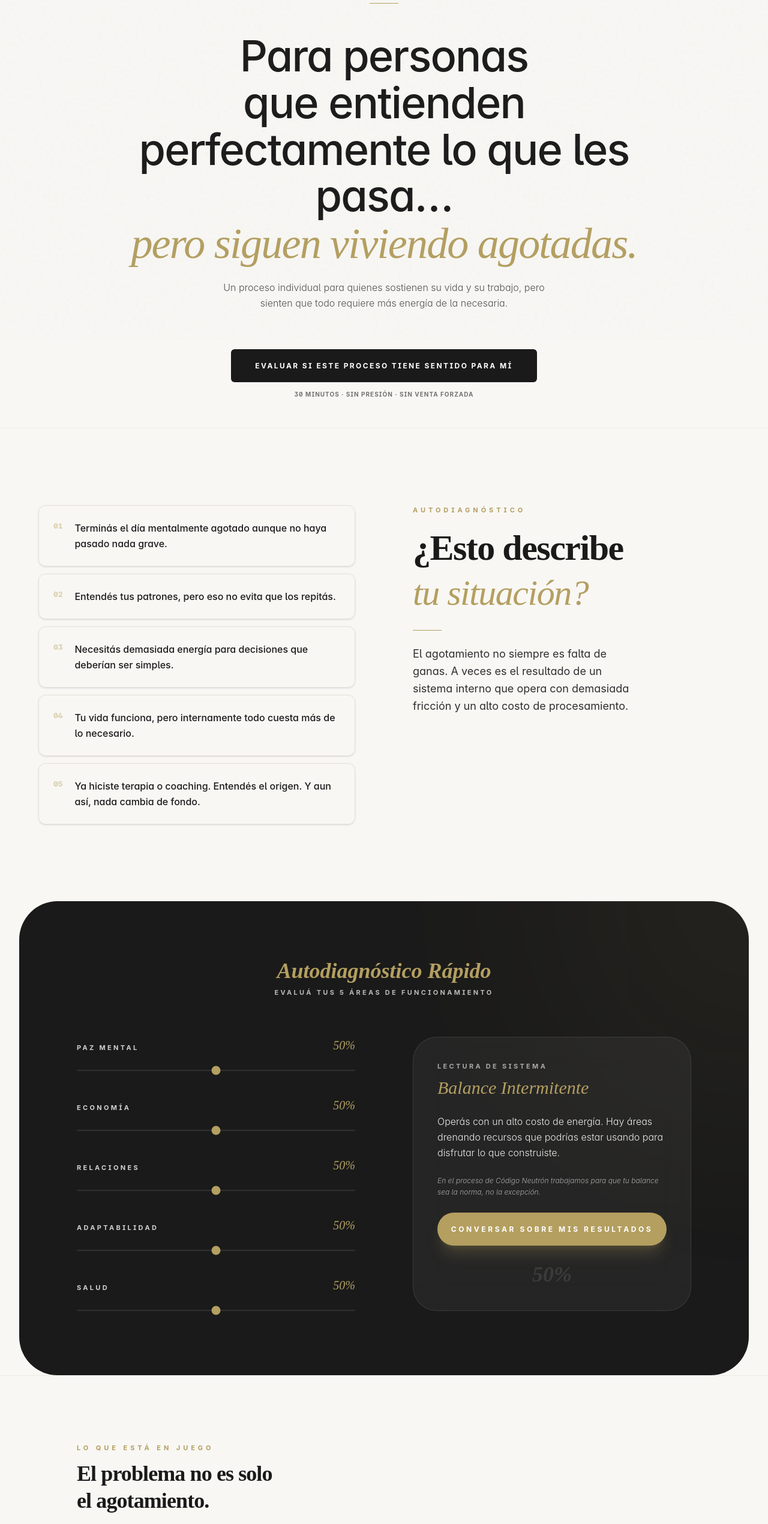
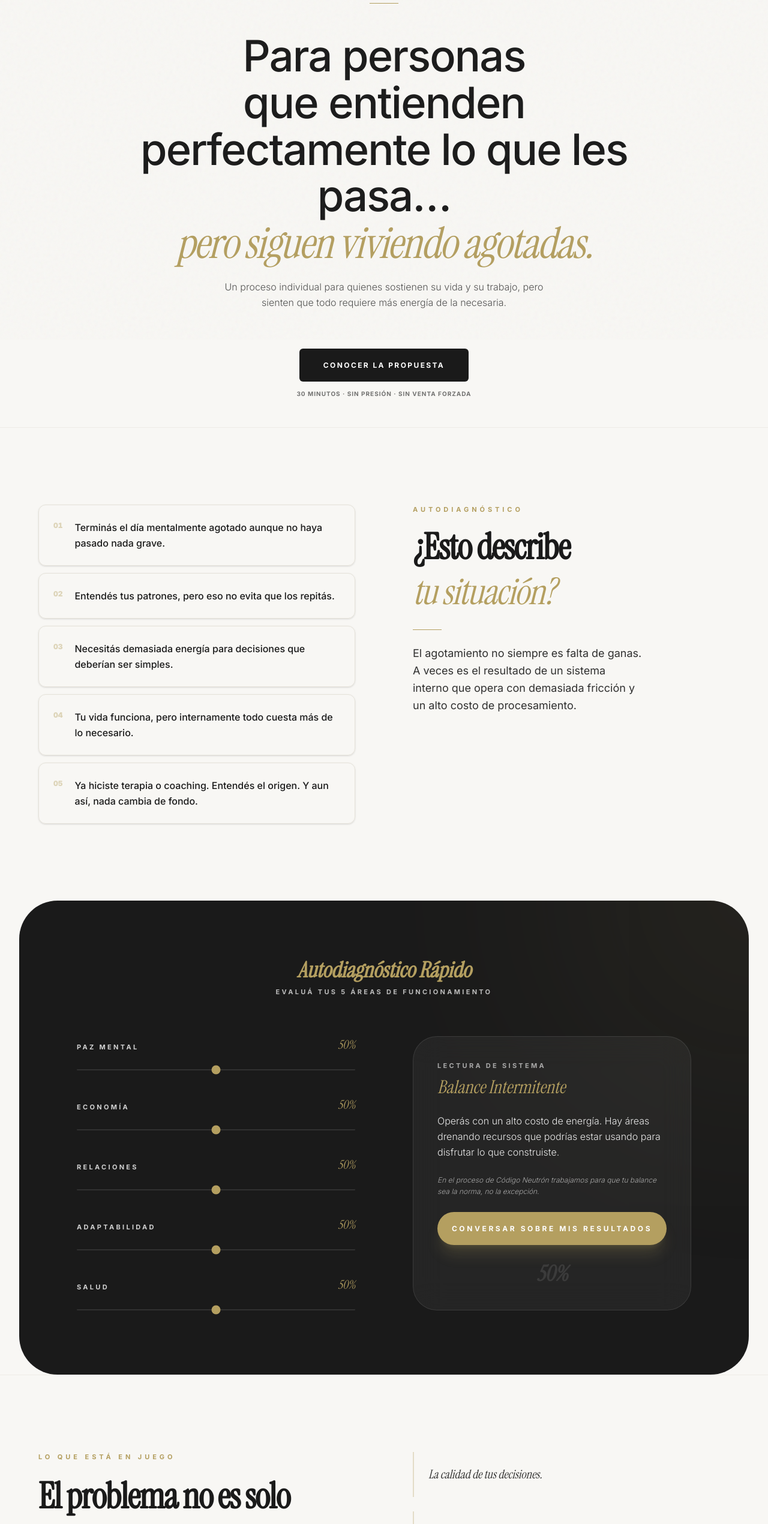
Before and after one commit to leanbenac/codigo-neutron-landing, a React (Vite) app: page / in a window 1280 px wide. Shown: the part 234-2774 px from the top of the page at 60% size. Built offline with nearby package versions, Linux system fonts and the light colour scheme.

Commit message:
rebrand landing to Patricia Pietrasanta, optimize Stakes component layout, and update CTA labels and social links

```diff
--- a/src/components/FinalCTA.tsx
+++ b/src/components/FinalCTA.tsx
@@ -20,7 +20,7 @@ const FinalCTA = () => (
           rel="noopener noreferrer"
           className="bg-brand-dark text-white w-full sm:w-auto px-12 py-6 rounded-md text-[11px] md:text-xs uppercase tracking-[0.2em] font-bold hover:bg-brand-accent hover:scale-[1.02] hover:shadow-2xl hover:shadow-brand-accent/20 transition-all duration-500 flex sm:inline-flex items-center justify-center text-center leading-tight shadow-xl"
         >
-          EVALUAR SI ESTE PROCESO<br className="sm:hidden" /> TIENE SENTIDO PARA MÍ
+          CONOCER LA PROPUESTA
         </a>
         <p className="text-[10px] uppercase tracking-[0.4em] font-bold opacity-30">Lugares limitados · Respuesta en menos de 24 horas</p>
       </div>
--- a/src/components/Footer.tsx
+++ b/src/components/Footer.tsx
@@ -14,7 +14,7 @@ const Footer = () => (
           <a href="#contacto" className="hover:text-brand-accent transition-colors">Contacto</a>
         </div>
         <div className="flex gap-3">
-          <a href="https://www.instagram.com/patrilifecoach/" target="_blank" rel="noopener" className="w-10 h-10 border border-white/10 rounded-full flex items-center justify-center hover:bg-brand-accent hover:border-brand-accent transition-all">
+          <a href="https://www.instagram.com/patri.pietra/" target="_blank" rel="noopener" className="w-10 h-10 border border-white/10 rounded-full flex items-center justify-center hover:bg-brand-accent hover:border-brand-accent transition-all">
             <Instagram size={16} />
           </a>
           <a href="https://www.linkedin.com/in/patricia-pietrasanta/" target="_blank" rel="noopener" className="w-10 h-10 border border-white/10 rounded-full flex items-center justify-center hover:bg-brand-accent hover:border-brand-accent transition-all">
--- a/src/components/Hero.tsx
+++ b/src/components/Hero.tsx
@@ -39,7 +39,7 @@ const Hero = () => (
           rel="noopener noreferrer"
           className="bg-brand-dark text-white w-full sm:w-auto px-10 py-5 rounded-md text-[11px] md:text-xs uppercase tracking-[0.2em] font-bold hover:bg-brand-accent hover:scale-[1.02] hover:shadow-2xl hover:shadow-brand-accent/20 transition-all duration-500 flex sm:inline-flex items-center justify-center text-center leading-tight"
         >
-          EVALUAR SI ESTE PROCESO<br className="sm:hidden" /> TIENE SENTIDO PARA MÍ
+          CONOCER LA PROPUESTA
         </a>
         <p className="text-[10px] uppercase tracking-widest opacity-60 font-bold">30 minutos · Sin presión · Sin venta forzada</p>
       </div>
--- a/src/components/HowItWorks.tsx
+++ b/src/components/HowItWorks.tsx
@@ -59,7 +59,7 @@ const HowItWorks = () => (
           rel="noopener noreferrer"
           className="bg-brand-dark text-white w-full sm:w-auto px-10 py-5 rounded-md text-[11px] md:text-xs uppercase tracking-[0.2em] font-bold hover:bg-brand-accent hover:scale-[1.02] hover:shadow-2xl hover:shadow-brand-accent/20 transition-all duration-500 flex sm:inline-flex items-center justify-center text-center leading-tight"
         >
-          EVALUAR SI ESTE PROCESO<br className="sm:hidden" /> TIENE SENTIDO PARA MÍ
+          CONOCER LA PROPUESTA
         </a>
         <p className="text-[10px] uppercase tracking-widest opacity-60 font-bold">Proceso individual · 24 sesiones</p>
       </motion.div>
--- a/src/components/Investment.tsx
+++ b/src/components/Investment.tsx
@@ -52,7 +52,7 @@ const Investment = () => (
             rel="noopener noreferrer"
             className="w-full bg-brand-dark text-white px-6 py-4 md:py-5 rounded-sm text-[11px] md:text-xs uppercase tracking-[0.1em] md:tracking-[0.2em] font-bold hover:bg-brand-accent transition-all shadow-lg flex items-center justify-center text-center leading-tight"
           >
-            EVALUAR SI ESTE PROCESO<br className="sm:hidden" /> TIENE SENTIDO PARA MÍ
+            CONOCER LA PROPUESTA
           </a>
           <p className="text-[10px] font-light opacity-60 italic text-center leading-snug uppercase tracking-widest">
             Si en la primera semana sentís que no es para vos, devolvemos el 100% de tu inversión.
--- a/src/components/Stakes.tsx
+++ b/src/components/Stakes.tsx
@@ -7,29 +7,42 @@ const stakes = [
 ];
 
 const Stakes = () => (
-  <section className="py-16 md:py-28 px-5 md:px-6 border-t border-brand-muted/50">
-    <div className="max-w-5xl mx-auto space-y-10 md:space-y-14">
-      <div className="space-y-3">
-        <p className="text-[11px] uppercase tracking-[0.45em] font-bold text-brand-accent">Lo que está en juego</p>
-        <h2 className="text-2xl md:text-4xl font-serif font-bold tracking-tight text-brand-dark leading-tight">
-          El problema no es solo<br />el agotamiento.
-        </h2>
-        <p className="text-sm md:text-base font-light text-brand-dark/55 leading-relaxed max-w-lg">
-          Es todo lo que ese agotamiento empieza a afectar sin que te des cuenta:
+  <section className="py-20 md:py-32 px-5 md:px-8 border-t border-brand-muted/50">
+    <div className="max-w-6xl mx-auto grid grid-cols-1 lg:grid-cols-2 gap-12 lg:gap-24 items-start">
+      {/* Columna Izquierda: Textos */}
+      <div className="space-y-6 md:space-y-8 sticky top-32">
+        <div className="space-y-4 md:space-y-5">
+          <p className="text-[11px] uppercase tracking-[0.45em] font-bold text-brand-accent">Lo que está en juego</p>
+          <h2 className="text-3xl md:text-5xl lg:text-6xl font-serif font-bold tracking-tight text-brand-dark leading-tight">
+            El problema no es solo<br className="hidden md:block" /> el agotamiento.
+          </h2>
+          <p className="text-base md:text-lg lg:text-xl font-light text-brand-dark/80 leading-relaxed max-w-lg">
+            Es todo lo que ese agotamiento empieza a afectar sin que te des cuenta.
+          </p>
+        </div>
+
+        <p className="hidden lg:block text-sm md:text-base font-light text-brand-dark/60 leading-relaxed max-w-md">
+          Cuanto más tiempo normalizás eso, más se convierte en tu forma habitual de vivir.
         </p>
       </div>
 
-      <div className="space-y-2">
+      {/* Columna Derecha: Items */}
+      <div className="space-y-4 md:space-y-6">
         {stakes.map((stake, i) => (
-          <div key={i} className="flex items-start gap-4 border-l-2 border-brand-accent/20 pl-5 py-3 hover:border-brand-accent transition-colors">
-            <p className="text-sm md:text-base font-serif italic text-brand-dark/70 leading-snug">{stake}</p>
+          <div
+            key={i}
+            className="group flex items-start gap-5 border-l-2 border-brand-accent/30 pl-6 py-4 md:py-6 hover:border-brand-accent hover:bg-brand-muted/20 transition-all duration-300"
+          >
+            <p className="text-lg md:text-xl font-serif italic text-brand-dark/90 leading-snug group-hover:text-brand-dark transition-colors">
+              {stake}
+            </p>
           </div>
         ))}
+
+        <p className="lg:hidden mt-8 text-sm md:text-base font-light text-brand-dark/60 leading-relaxed">
+          Cuanto más tiempo normalizás eso, más se convierte en tu forma habitual de vivir.
+        </p>
       </div>
-
-      <p className="text-xs md:text-sm font-light opacity-40 leading-relaxed max-w-lg">
-        Cuanto más tiempo normalizás eso, más se convierte en tu forma habitual de vivir.
-      </p>
     </div>
   </section>
 );
--- a/src/index.css
+++ b/src/index.css
@@ -18,8 +18,6 @@
 }
 
 @layer base {
-  @import url('https://fonts.googleapis.com/css2?family=Instrument+Serif:italic@0;1&family=Inter:wght@300;400;500;600;700;900&display=swap');
-
   html {
     scroll-behavior: smooth;
     -webkit-font-smoothing: antialiased;
```
Also changed, not shown: index.html (+11 -6 lines).
